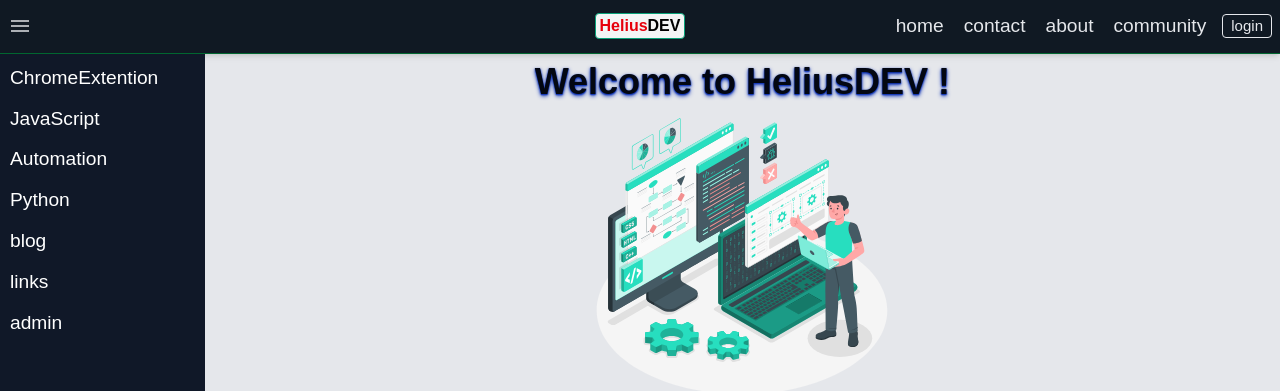
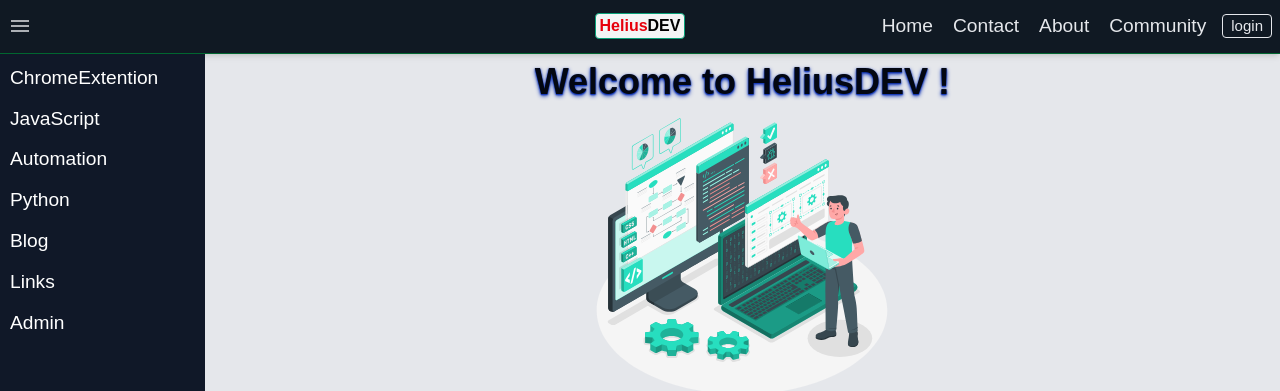
Before and after one commit to parvezpl/heliusdev, a Next.js app: page / in a window 1280 px wide. Both pictures are taken after a click on the element 283 px from the left and 26 px from the top of the page. Shown: the top 391 px of the page. Built offline with nearby package versions, Linux system fonts and the light colour scheme.

Commit message:
login show

```diff
--- a/src/app/layout.jsx
+++ b/src/app/layout.jsx
@@ -9,7 +9,7 @@
       <head>
         <meta name="google-site-verification" content="ABi5tu30kKpHJMlDdhW71AwFIggm8tsK2VFLhqw9F-8" />
       </head>
-      <body className="min-h-screen  ">
+      <body className="">
           {children}
           <Footer />
       </body>
--- a/src/app/page.jsx
+++ b/src/app/page.jsx
@@ -26,8 +26,8 @@
   return (
     <>
       <ManiNav toggleSidebar={toggleSidebar} />
-      <div className="flex flex-row  bg-gray-200 text-gray-950  items-center">
-        <div className={ ` h-screen transition-all duration-300  ${!sidebarOpen ? 'w-0' : 'w-0 sm:w-64'}`} >
+      <div className="flex flex-row  bg-gray-200 text-gray-950 h-screen  items-center  ">
+        <div className={` h-screen transition-all duration-300  ${!sidebarOpen ? 'w-0' : 'w-0 sm:w-64'}`} >
           <Sidebar isOpen={sidebarOpen} />
         </div>
         <main className=" h-screen" >
@@ -42,7 +42,7 @@
               />
             </div>
             <div>
-              <div className="flex flex-col justify-center items-center mx-4 text-justify ">
+              <div className="flex flex-col justify-center items-center  mx-4 text-justify ">
                 <h1 className=" text-2xl font-bold justify-center text-center border-b-1 w-fit m-4 shadow-md shadow-blue-700 px-2">Why take subsciption</h1>
                 <div className="w-9/10 sm:w-6/10 md:w-7/10" style={{ fontSize: "16px", fontFamily: "math" }}>Get exclusive access to all Chrome extension codes and premium resources. Plus, become a part of the HeliusDEV community by contributing to ongoing projects.
                   Subscribe now and take your development journey to the next level!</div>
--- a/src/nav/main_nav.jsx
+++ b/src/nav/main_nav.jsx
@@ -10,16 +10,18 @@
 import { ImCancelCircle } from "react-icons/im";
 export default function ManiNav({ toggleSidebar }) {
     const [isLoginOpen, setLoginOpen] = useState(false)
-    const [loginData, setLoginData] = useState({})
+    const [loginData, setLoginData] = useState({user:{},state:false})
     const [islogout, setLogout] = useState(false)
     const [sidebarshow, setServiceShow] = useState(false)
-    const [menuState, setMenuState] = useState(false)
+    const [chechloginState, setShechloginState] = useState(false)
 
     useEffect(() => {
         const user = localStorage.getItem('user')
             if (user) {
                 setLoginData(JSON.parse(user))
+
             }
+            setShechloginState(true)
     }, [setLogout])
 
     const menu = [
@@ -65,7 +67,7 @@
                             menu.map((con) => {
                                 return (
                                     <Link key={con.id}
-                                        className=" flex hover:text-blue-500 hover:-translate-1 px-1 text-[2vw] sm:text-[1.5vw]" href={`${con.url}`}
+                                        className=" flex hover:text-blue-500 hover:-translate-1 px-1 text-[2vw] sm:text-[1.5vw] capitalize" href={`${con.url}`}
                                     >
                                         {con.name}
                                     </Link>
@@ -75,14 +77,13 @@
 
                     </div>
                     <div className="w-fit justify-center items-center ml-1 ">
-                        {loginData?.state ?
+                        {
+                          chechloginState &&  (loginData?.state ?
                             <ProfileLog loginData={loginData} logOut={(res) => setLoginData(res)} /> :
                             <div onClick={() => setLoginOpen(true)}
-                                className="flex justify-center items-center h-6
-                            border px-2 text-[15px]
-                            rounded-sm cursor-pointer text-center  hover:bg-blue-600   ">
+                                className="flex justify-center items-center h-6 border px-2 text-[15px] rounded-sm cursor-pointer text-center  hover:bg-blue-600   ">
                                 login
-                            </div>
+                            </div>)
                         }
                         <Login isOpen={isLoginOpen} onClose={() => setLoginOpen(false)} setLoginData={(res) => setLoginData(res)} />
                     </div>
--- a/src/nav/sidebar.jsx
+++ b/src/nav/sidebar.jsx
@@ -16,11 +16,11 @@
     return (
         // <nav className="flex min-h-screen bg-gray-900 text-gray-200 w-1/4 sm:w-1/5 md:w-1/6 lg:w-1/7 top-0 left-0 z-50 p-2 shadow-md shadow-gray-900 ">
         <nav className={`flex relative h-screen w-[25vw] sm:w-[16vw] bg-gray-900 text-white z-50  duration-300 transition-transform  ${isOpen ? ' translate-x-0 opacity-100  ' : '-translate-x-60 opacity-0 '} `}>
-            <ul className="flex flex-col p-1 ">
+            <ul className="flex flex-col p-1  ">
                 {
                     Object.keys(navitionList).map((key, index) => {
                         return <Link
-                            className="flex p-1 text-[2.5vw] sm:text-[1.5vw] m-0.5 rounded-sm hover:bg-gray-800
+                            className="flex p-1 text-[2.5vw] sm:text-[1.5vw] m-0.5 rounded-sm hover:bg-gray-800 capitalize
                         "
                             href={navitionList[key]} key={index}>{key}</Link>
                     })
```
Lines whose indentation alone changed are shown as unchanged.
